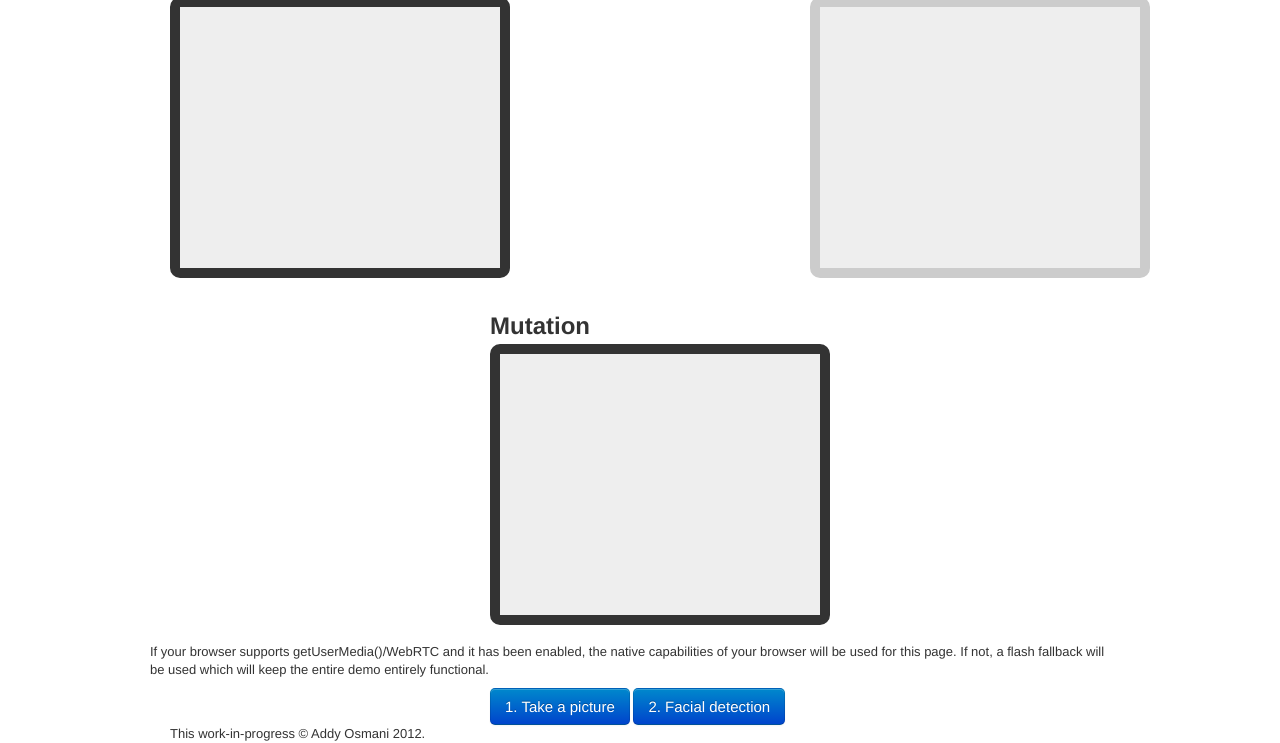
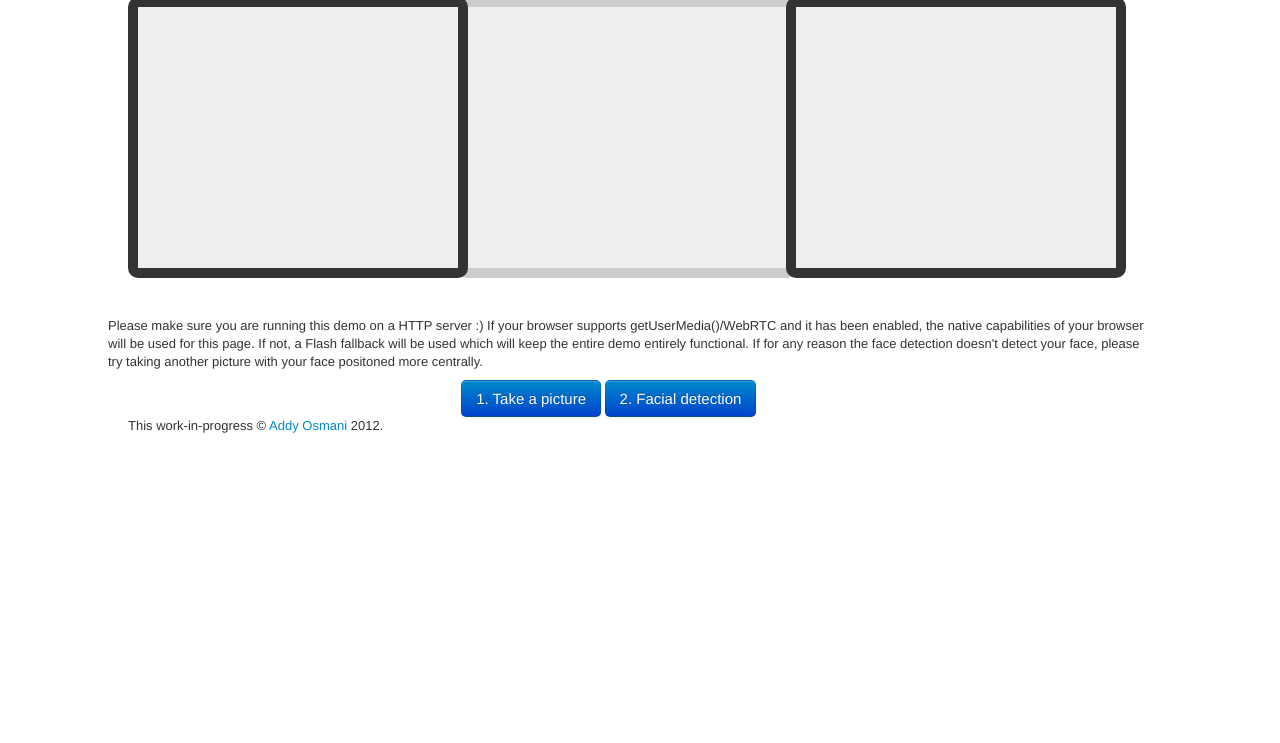
Before and after one commit to addyosmani/getUserMedia.js, a plain HTML site: page demo.html in a window 1280 px wide. Shown: the part 125-868 px from the top of the page. After the commit the page ends 800 px from the top, so only its background shows below. Drawn offline with Linux system fonts and the light colour scheme.

Commit message:
updating layout

```diff
--- a/css/style.css
+++ b/css/style.css
@@ -1,6 +1,11 @@
 /*Styles are only required for the application demo.*/
 .container{
 	margin-top:50px;
+	width:80%;
+}
+
+.span12 .span4{
+	width:30%;
 }
 
 #webcam, #canvas, #output {
--- a/demo.html
+++ b/demo.html
@@ -5,8 +5,9 @@
 </head>
 <body>
 
+
+<link rel="stylesheet" type="text/css" href="css/bootstrap.min.css">
 <link rel="stylesheet" type="text/css" href="css/style.css">
-<link rel="stylesheet" type="text/css" href="css/bootstrap.min.css">
 
 <div class="container">
 	<header>
@@ -15,41 +16,41 @@
 	<section>
 	<div class="row-fluid">
 	  <div class="span12">
-	    <div class="row">
+	    <div class="row-fluid">
 	      <div class="span4">
 	      <h2>Input</h2>
 			<div id="webcam">
 			</div>
 	      </div>
-	      <div class="span4">&nbsp;</div>
+
 	      <div class="span4">
 	      <h2>Output</h2>
 	      <canvas id="canvas"  height="240" width="320"></canvas>
 	      </div>
+	      <div class="span4">
+	    <h2>Face Detection</h2>
+	    	<canvas id="output"  height="426" width="515"></canvas>
 	    </div>
-	    <div class="row">
-	    <div class="span4">&nbsp;</div>
-	    <div class="span4">
-	    <h2>Mutation</h2>
-	    	<canvas id="output"  height="426" width="515"></canvas>
-	    </div></div>
-	    <div class="span4">&nbsp;</div>
+	    </div>
 
 	    <div class="row">
 	    	<p id="errorMessage"></p>
 	    </div>
 	    <div class="row">
-	    	<p>If your browser supports getUserMedia()/WebRTC and it has been enabled, the native capabilities of your browser will be used for this page. If not, a flash fallback will be used which will keep the entire demo entirely functional.</p>
+	    	<p>Please make sure you are running this demo on a HTTP server :) If your browser supports getUserMedia()/WebRTC and it has been enabled, the native capabilities of your browser will be used for this page. If not, a Flash fallback will be used which will keep the entire demo entirely functional. If for any reason the face detection doesn't detect your face, please try taking another picture with your face positoned more centrally.</p>
 	    </div>
+	    	<div class="row">
+		    	<div class="span4">&nbsp;</div>
+		    	<div class="span4"><button class="btn btn-primary btn-large" id="takeSnapshot">1. Take a picture</button>&nbsp;<button class="btn btn-primary btn-large" id="detectFaces">2. Facial detection</button></div>
+		    	<div class="span4">&nbsp;</div>
+  		</div>
+
 	  </div>
+
 	</div>
-	<div class="row">
-    	<div class="span4">&nbsp;</div>
-    	<div class="span4"><a href="#" class="btn btn-primary btn-large" id="takeSnapshot">1. Take a picture</a>&nbsp;<a href="#" class="btn btn-primary btn-large" id="detectFaces">2. Facial detection</a></div>
-    	<div class="span4">&nbsp;</div>
-  	</div>
+
 	</section>
-	<footer>This work-in-progress &copy; Addy Osmani 2012.</footer>
+	<footer>This work-in-progress &copy; <a href="http://addyosmani.com">Addy Osmani</a> 2012.</footer>
 </div>
 
 <!--[if IE]><script src="js/excanvas.js"></script><![endif]-->
```
